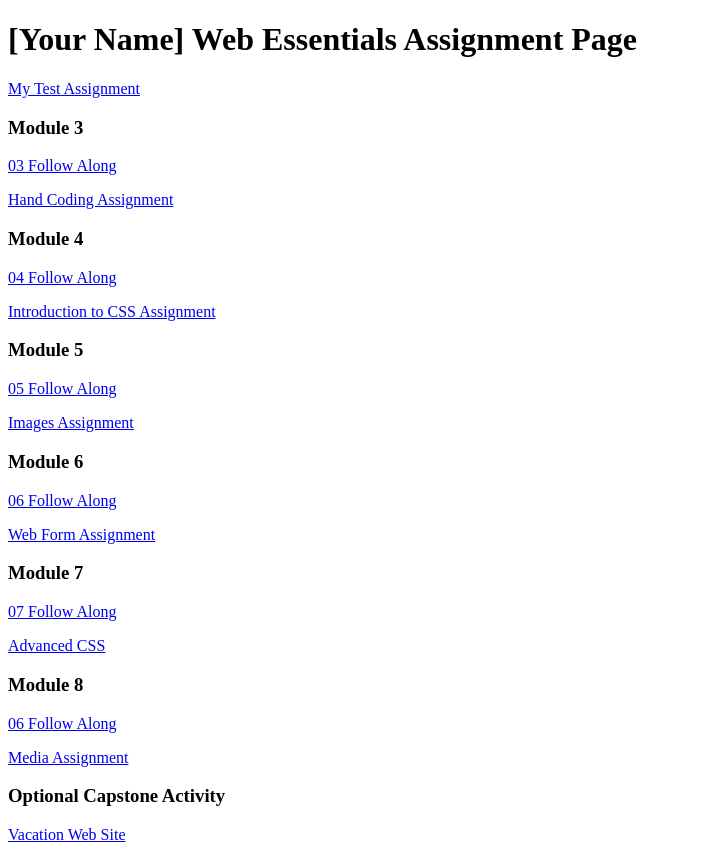
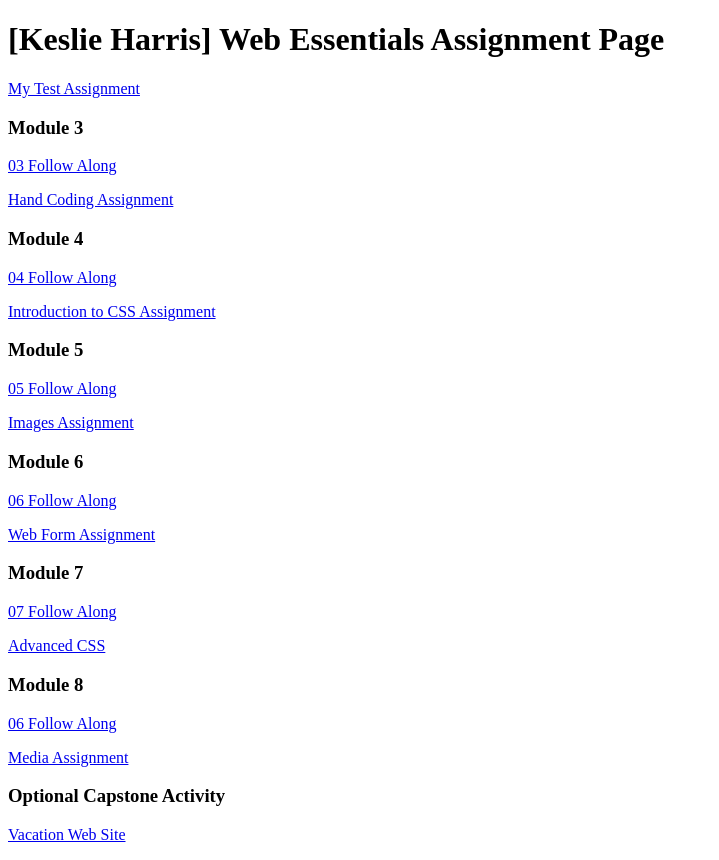
Before and after one commit to Keslie2004/dwdd1600, a plain HTML site: page index.html in a window 1280 px wide. Shown: the whole page, without its empty margins (0-719 px from the left). Drawn offline with Linux system fonts and the light colour scheme.

Commit message:
Added my Name

```diff
--- a/index.html
+++ b/index.html
@@ -6,7 +6,7 @@
 		<title>dwdd 1600 assignment list page</title>
 	</head>
 	<body>
-		<h1>[Your Name] Web Essentials Assignment Page</h1>
+		<h1>[Keslie Harris] Web Essentials Assignment Page</h1>
 		<p><a href="01test">My Test Assignment</a></p>
 
 		<h3>Module 3</h3>
```
